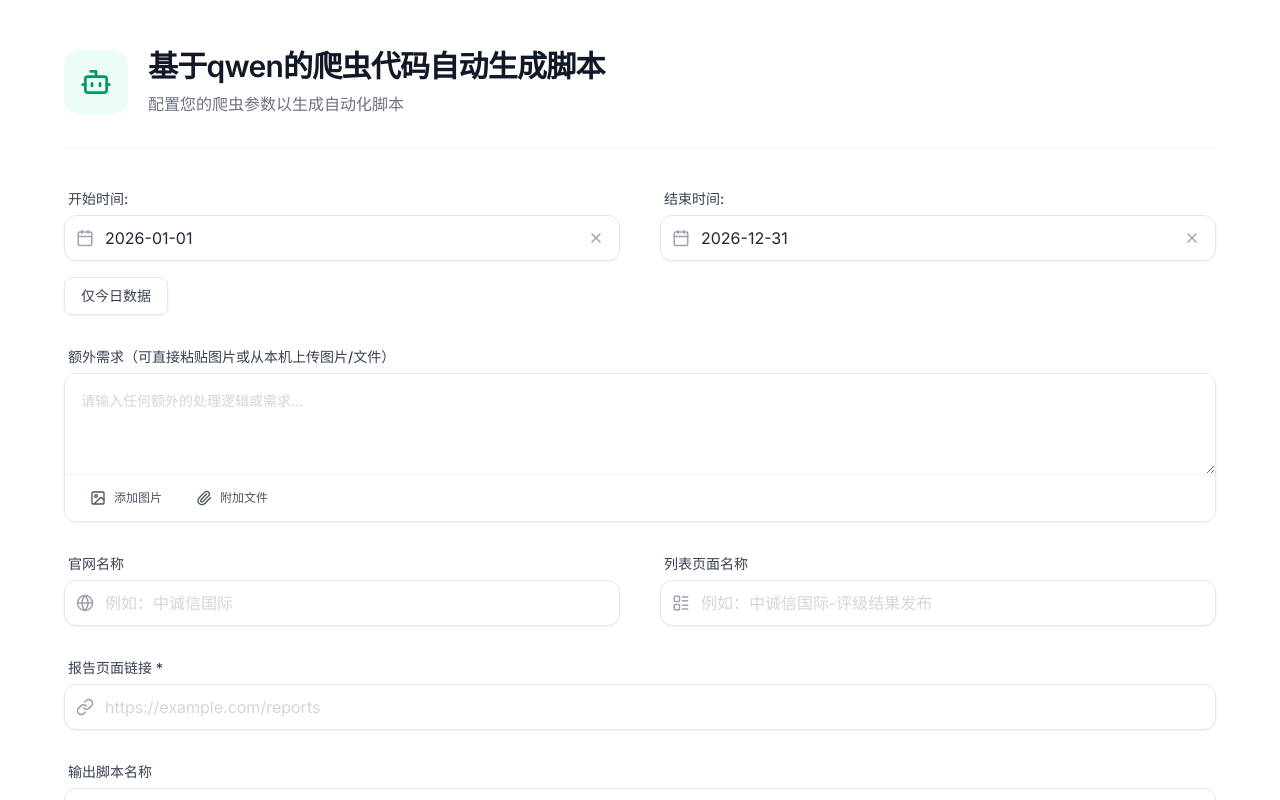
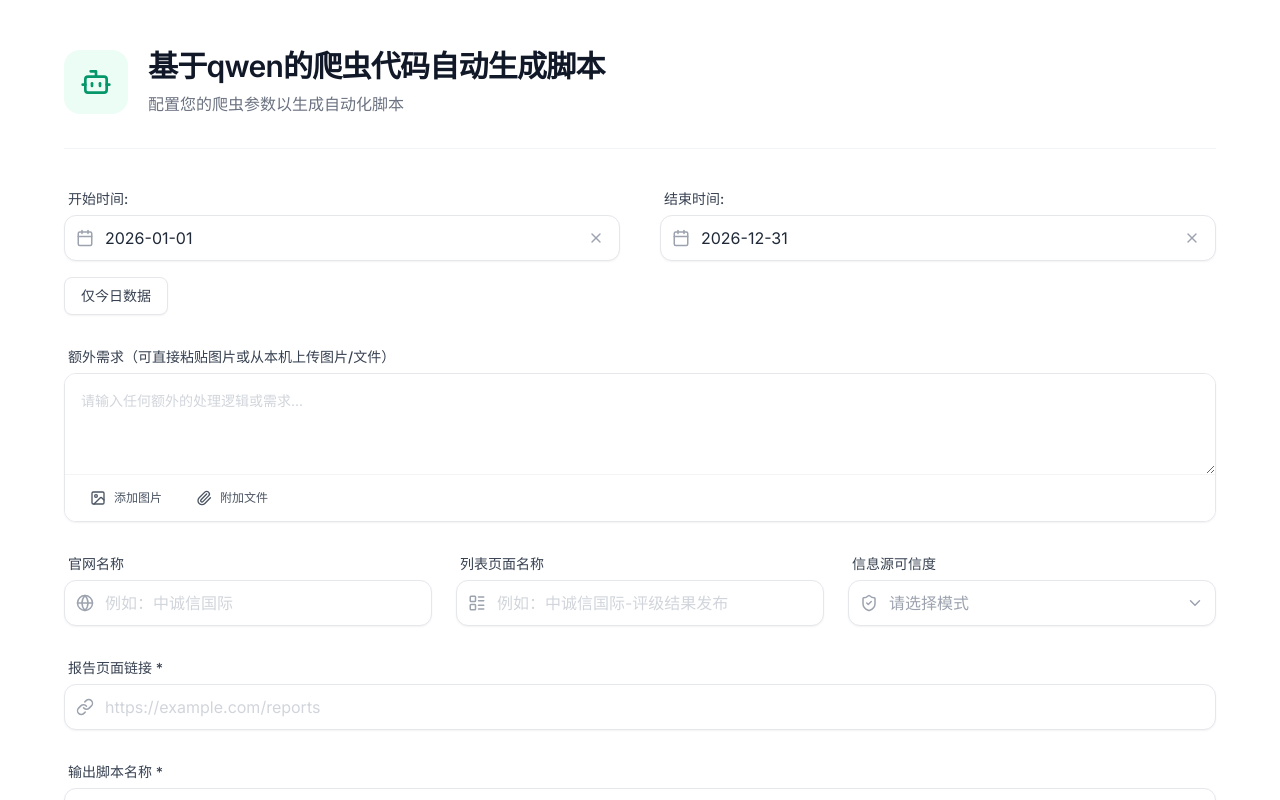
Before and after one commit to BeiJielxc/SpiderGenAI--Gemini-based-AI-that-generates-spider-code-automatically, a React (Vite) app in the folder frontend/: page / in a window 1280 px wide. Built offline with nearby package versions, Linux system fonts and the light colour scheme.

Commit message:
forth upload

```diff
--- a/frontend/App.tsx
+++ b/frontend/App.tsx
@@ -8,7 +8,8 @@ import {
   Bot,
   Settings2,
   Layers,
-  FileDown
+  FileDown,
+  ShieldCheck
 } from 'lucide-react';
 import FormInput from './components/FormInput';
 import RichInput from './components/RichInput';
@@ -26,8 +27,9 @@ const App: React.FC = () => {
     extraRequirements: '',
     siteName: '',
     listPageName: '',
+    sourceCredibility: '',
     reportUrl: '',
-    outputScriptName: 'crawler.py',
+    outputScriptName: '',
     runMode: '',
     crawlMode: '',
     downloadReport: '',
@@ -93,6 +95,11 @@ const App: React.FC = () => {
 
     if (!formData.reportUrl) {
       alert('请输入报告页面链接');
+      return;
+    }
+
+    if (!formData.outputScriptName || !formData.outputScriptName.trim()) {
+      alert('请输入输出脚本名称');
       return;
     }
 
@@ -248,7 +255,8 @@ const App: React.FC = () => {
                     className="md:col-span-2"
                   />
 
-                  {/* Row 3: 站点信息 */}
+                  {/* Row 3: 站点信息（3列） */}
+                  <div className="md:col-span-2 grid grid-cols-1 md:grid-cols-3 gap-x-6 gap-y-8">
                     <FormInput
                       label="官网名称"
                       name="siteName"
@@ -269,6 +277,20 @@ const App: React.FC = () => {
                       icon={<LayoutList size={18} />}
                     />
 
+                    <SelectInput
+                      label="信息源可信度"
+                      name="sourceCredibility"
+                      value={formData.sourceCredibility}
+                      onChange={handleChange}
+                      icon={<ShieldCheck size={18} />}
+                      options={[
+                        { value: 'T1', label: 'T1' },
+                        { value: 'T2', label: 'T2' },
+                        { value: 'T3', label: 'T3' }
+                      ]}
+                    />
+                  </div>
+
                   {/* Row 4: URL（必填） */}
                   <FormInput
                     label="报告页面链接 *"
@@ -285,7 +307,7 @@ const App: React.FC = () => {
 
                   {/* Row 5: 输出脚本名称 */}
                   <FormInput
-                    label="输出脚本名称"
+                    label="输出脚本名称 *"
                     name="outputScriptName"
                     type="text"
                     placeholder="例如：test.py"
--- a/frontend/components/ExecutionView.tsx
+++ b/frontend/components/ExecutionView.tsx
@@ -137,6 +137,7 @@ const ExecutionView: React.FC<ExecutionViewProps> = ({
         extraRequirements: formData.extraRequirements,
         siteName: formData.siteName,
         listPageName: formData.listPageName,
+        sourceCredibility: formData.sourceCredibility || undefined,
         runMode: formData.runMode,
         crawlMode: formData.crawlMode,
         downloadReport: formData.downloadReport,
--- a/frontend/components/TreeSelectionView.tsx
+++ b/frontend/components/TreeSelectionView.tsx
@@ -218,6 +218,7 @@ const TreeSelectionView: React.FC<TreeSelectionViewProps> = ({ url, formData, on
         extraRequirements: formData.extraRequirements,
         siteName: formData.siteName,
         listPageName: formData.listPageName,
+        sourceCredibility: formData.sourceCredibility || undefined,
         runMode: formData.runMode,
         crawlMode: formData.crawlMode,
         // 关键：TreeSelectionView 之前没有传 downloadReport，后端会使用默认值 "yes" 导致即使用户选了不下载仍会下载
--- a/frontend/types.ts
+++ b/frontend/types.ts
@@ -13,6 +13,7 @@ export interface CrawlerFormData {
   extraRequirements: string;
   siteName: string;
   listPageName: string;
+  sourceCredibility: string; // 信息源可信度（T1/T2/T3）
   reportUrl: string;
   outputScriptName: string;
   runMode: string;
@@ -95,6 +96,7 @@ export interface GenerateRequest {
   extraRequirements?: string;
   siteName?: string;
   listPageName?: string;
+  sourceCredibility?: string; // 信息源可信度（T1/T2/T3）
   runMode: string;
   crawlMode: string;
   downloadReport?: string;
```
Lines whose indentation alone changed are shown as unchanged.
